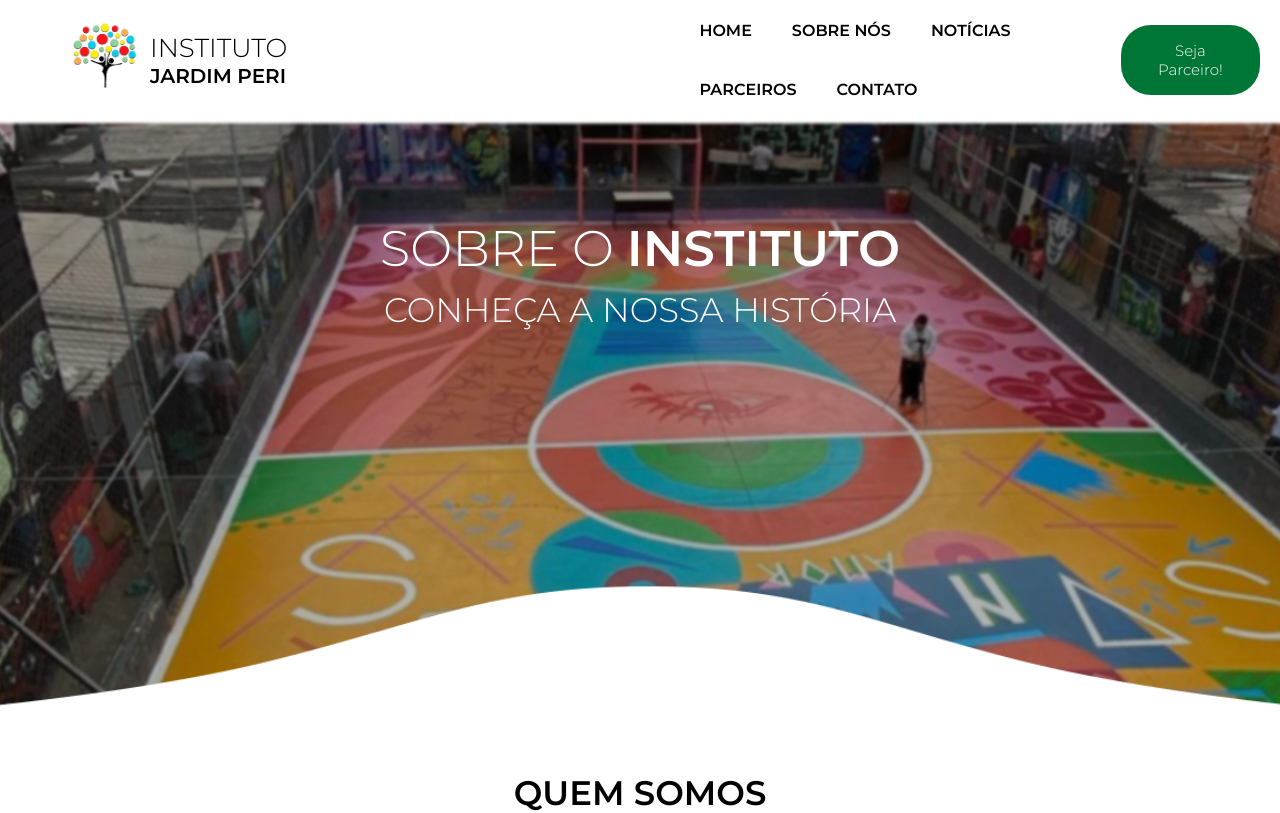
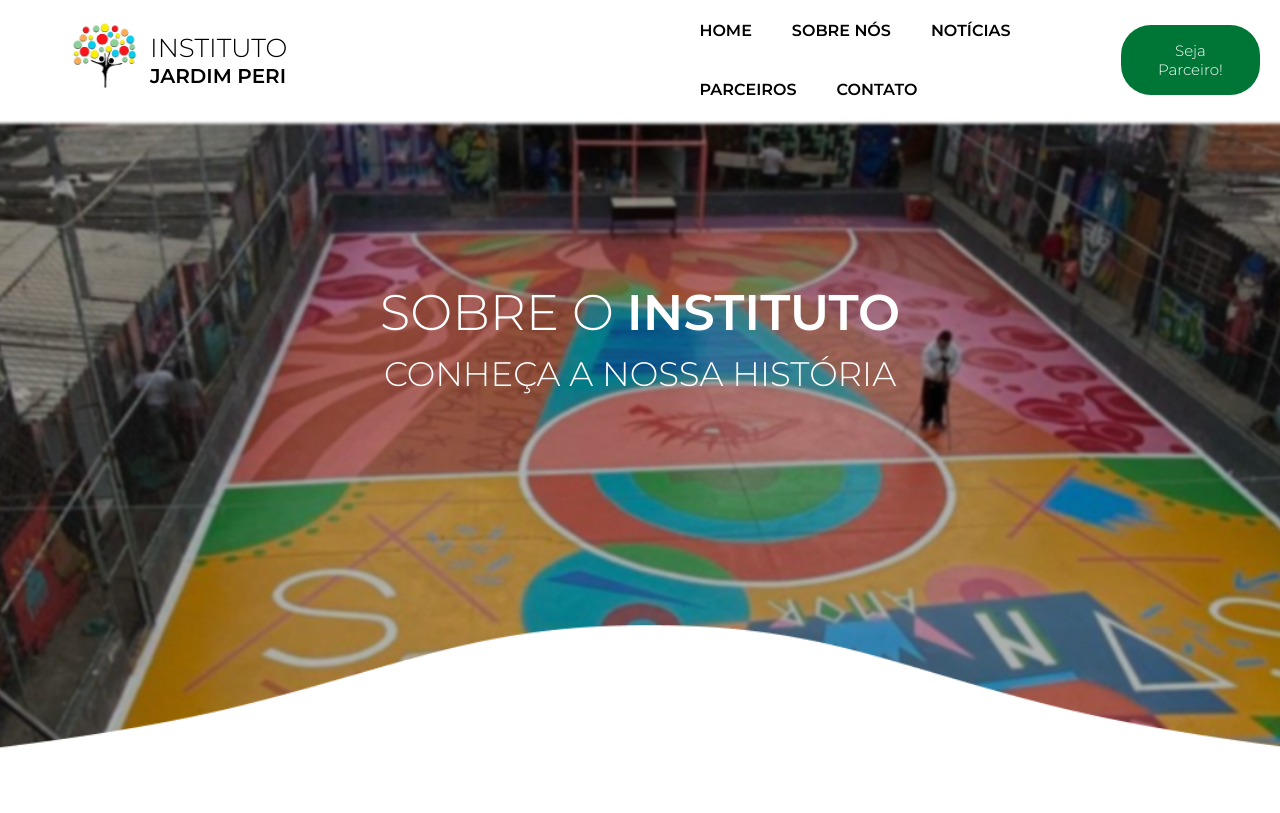
Before and after one commit to C4rlosed/ProjectIJP, a React (Create React App) app: page /Sobre in a window 1280 px wide. Shown: the top 813 px of the page. Built offline with nearby package versions, Linux system fonts and the light colour scheme.

Commit message:
alteração do heigth do banner da pág Sobre

```diff
--- a/src/Home/index.js
+++ b/src/Home/index.js
@@ -13,8 +13,6 @@ const HomeContainer = style.div`
     width: 100%;
 
 `
-
-
 
 function Home() {
     return (
--- a/src/Sobre/sobre.css
+++ b/src/Sobre/sobre.css
@@ -5,14 +5,14 @@
     background-repeat: no-repeat;
     background-position: 50% bottom;
     background-size: cover;
-    height: 600px;
+    height: 650px;
 }
 
 .sobre-banner {
     margin: 0 auto;
     color: #ffffff;
     text-align: center;
-    padding-top: 5%;
+    padding-top: 10%;
 }
 
 .titulo-pg{
```
